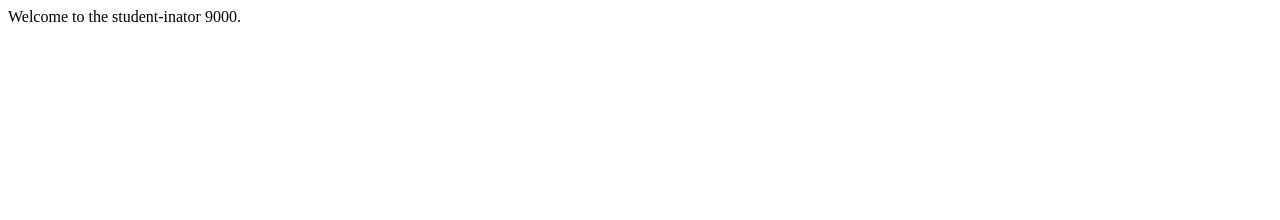
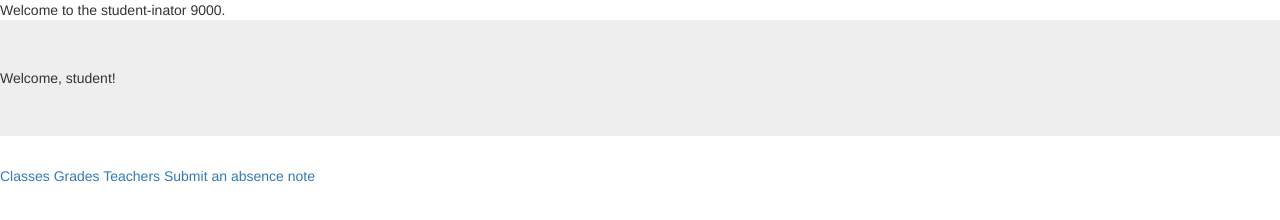
Before and after one commit to dariashifrina/pish_posh, a plain HTML site: page pish_posh/templates/home.html in a window 1280 px wide. Drawn offline with nearby package versions, Linux system fonts and the light colour scheme.

Commit message:
got really lazy with this one

```diff
--- a/pish_posh/templates/home.html
+++ b/pish_posh/templates/home.html
@@ -2,9 +2,27 @@
 <html lang="en" dir="ltr">
     <head>
         <meta charset="utf-8">
+        <!-- Latest compiled and minified CSS -->
+        <link rel="stylesheet" href="https://maxcdn.bootstrapcdn.com/bootstrap/3.3.7/css/bootstrap.min.css">
+
+        <!-- jQuery library -->
+        <script src="https://ajax.googleapis.com/ajax/libs/jquery/3.3.1/jquery.min.js"></script>
+
+
+        <!-- Latest compiled JavaScript -->
+        <script src="https://maxcdn.bootstrapcdn.com/bootstrap/3.3.7/js/bootstrap.min.js"></script>
         <title></title>
     </head>
     <body>
         Welcome to the student-inator 9000.
+        <div class="jumbotron">
+            Welcome, student!
+        </div>
+        <div class="stuff">
+            <a href="#">Classes</a>
+            <a href="#">Grades</a>
+            <a href="#">Teachers</a>
+            <a href="#">Submit an absence note</a>
+        </div>
     </body>
 </html>
```
